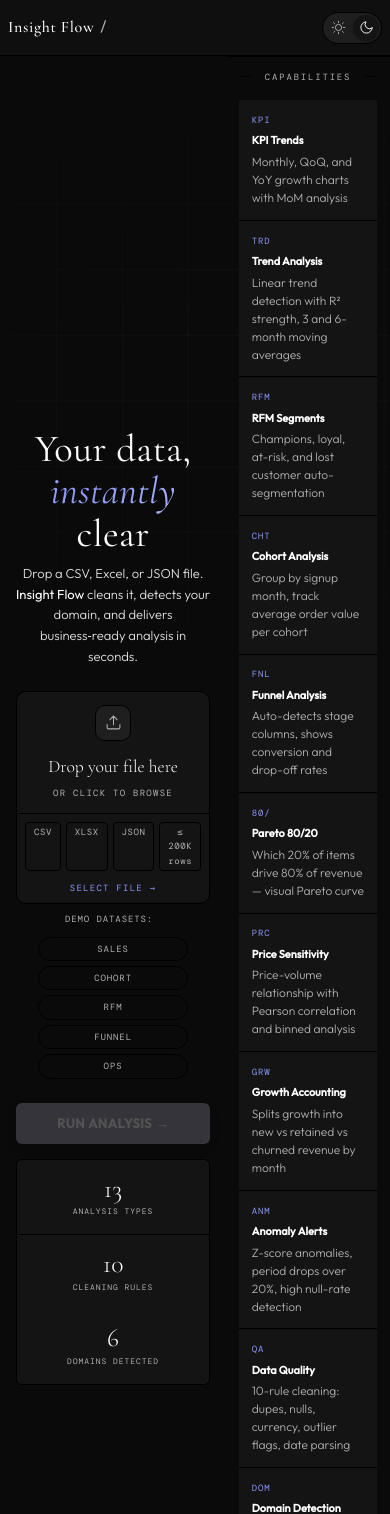
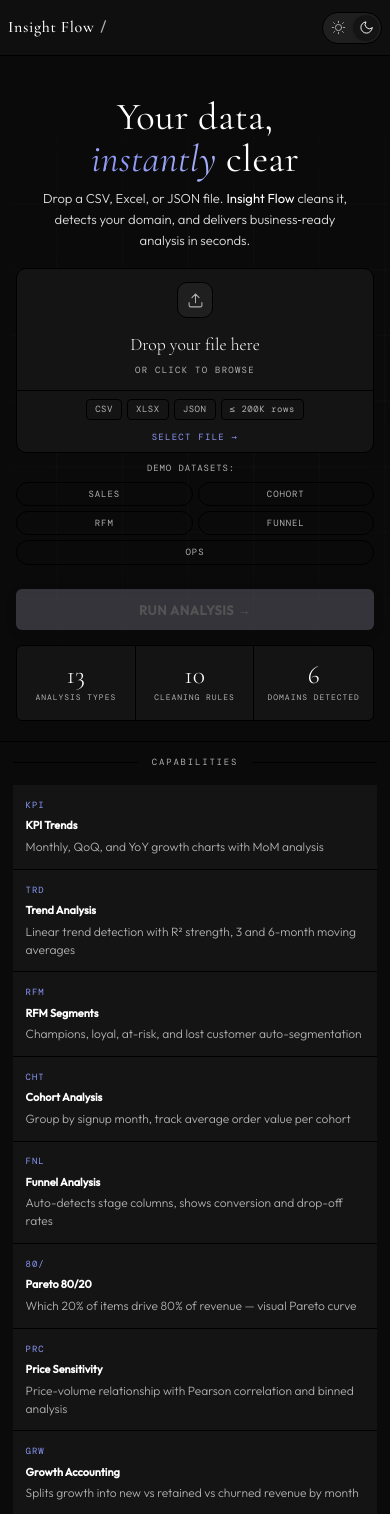
Before and after one commit to aadhyadpatel47/Insight-Flow, a FastAPI app: page / in a window 390 px wide. Shown: the top 1514 px of the page. Run offline with FastAPI, Linux system fonts and the light colour scheme; some web fonts are replaced.

Commit message:
Update index.html

```diff
--- a/templates/index.html
+++ b/templates/index.html
@@ -36,6 +36,7 @@ html{scroll-behavior:smooth}
 body{
   background:var(--bg);color:var(--t1);font-family:var(--sans);
   font-size:14px;line-height:1.6;min-height:100vh;
+  overflow-x:hidden;
   transition:var(--trans);
 }
 button,input,select{font-family:inherit;cursor:pointer;outline:none}
@@ -814,8 +815,15 @@ tbody tr:hover{background:var(--s2)}
 }
 
 @media(max-width:860px){
+  #landing-main-content{
+    flex-direction:column;
+    overflow:visible;
+  }
   .app-shell{grid-template-columns:1fr}
-  .sidebar{position:static;height:auto;border-right:none;border-bottom:1px solid var(--b1);--sb-w:100%;}
+  .sidebar{
+    position:static;height:auto;min-height:auto;
+    border-right:none;border-bottom:1px solid var(--b1);--sb-w:100%;
+  }
   .chart-grid{grid-template-columns:1fr}
   .q-item{grid-template-columns:110px 1fr 44px}
   .q-type{display:none}
@@ -831,7 +839,9 @@ tbody tr:hover{background:var(--s2)}
     font-size: 12px;
   }
   .landing-hero {
-    padding: 1rem;
+    flex:none;
+    justify-content:flex-start;
+    padding: 2.5rem 1rem 1.25rem;
   }
   .hero-h1 {
     font-size: clamp(2rem, 8vw, 2.8rem);
@@ -860,24 +870,26 @@ tbody tr:hover{background:var(--s2)}
   }
   .stats-strip {
     max-width: 380px;
-    flex-wrap: wrap; /* Allow items to wrap */
+    flex-wrap: nowrap;
   }
   .stat-item {
-    flex-basis: 50%; /* Two items per row */
-    border-right: none; /* Remove vertical border */
-    border-bottom: 1px solid var(--b1); /* Add horizontal border */
+    flex: 1 1 33.333%;
+    border-right: 1px solid var(--b1);
+    border-bottom: none;
   }
   .stat-item:nth-child(even) {
-    border-right: none;
+    border-right: 1px solid var(--b1);
   }
   .stat-item:nth-last-child(-n+2) { /* Remove bottom border for last two items */
     border-bottom: none;
   }
   .feat-section {
+    width:100%;
     padding: 1rem;
+    border-top:1px solid var(--b1);
   }
   .feat-grid {
-    grid-template-columns: repeat(auto-fill, minmax(140px, 1fr));
+    grid-template-columns: repeat(2, minmax(0, 1fr));
   }
   .main {
     padding: 1rem;
@@ -932,17 +944,18 @@ tbody tr:hover{background:var(--s2)}
     height: 26px;
   }
   .hero-eyebrow {
-    margin-bottom: 1.5rem;
+    margin-bottom: 1rem;
   }
   .hero-h1 {
     font-size: clamp(1.8rem, 10vw, 2.4rem);
   }
   .hero-sub {
     font-size: 13px;
-    max-width: 300px;
+    max-width: min(320px, 100%);
+    margin-bottom: 1.1rem;
   }
   .landing-upload {
-    max-width: 300px;
+    max-width: 100%;
   }
   .uc-body {
     padding: 0.8rem 0.5rem;
@@ -970,41 +983,46 @@ tbody tr:hover{background:var(--s2)}
     margin-top: 5px;
   }
   .demo-row {
-    flex-direction: column;
+    flex-direction: row;
     align-items: center;
     margin-top: 0.5rem;
   }
   .demo-row span:first-child {
+    width:100%;
     margin-right: 0;
-    margin-bottom: 5px;
+    margin-bottom: 1px;
+    text-align:center;
   }
   .dp {
-    width: 100%;
-    max-width: 150px;
+    width: auto;
+    max-width: none;
+    flex:1 1 calc(50% - 5px);
     text-align: center;
   }
   .landing-settings {
-    max-width: 300px;
+    max-width: 100%;
   }
   .analysis-list {
     grid-template-columns: 1fr;
     max-height: 210px;
   }
   .run-btn {
-    max-width: 300px;
+    max-width: 100%;
     padding: 0.8rem;
     font-size: 13px;
   }
   .stats-strip {
-    max-width: 300px;
-    flex-direction: column; /* Stack stats items */
+    max-width: 100%;
+    flex-direction: row;
+    flex-wrap: wrap;
   }
   .stat-item {
-    flex-basis: 100%;
+    flex:1 1 33.333%;
+    border-right: 1px solid var(--b1);
+    border-bottom: none;
+  }
+  .stat-item:last-child {
     border-right: none;
-    border-bottom: 1px solid var(--b1);
-  }
-  .stat-item:last-child {
     border-bottom: none;
   }
   .feat-section {
@@ -1027,6 +1045,7 @@ tbody tr:hover{background:var(--s2)}
   }
   .main {
     padding: 0.8rem;
+    overflow-x:hidden;
   }
   .dash-header {
     margin-bottom: 1rem;
```
